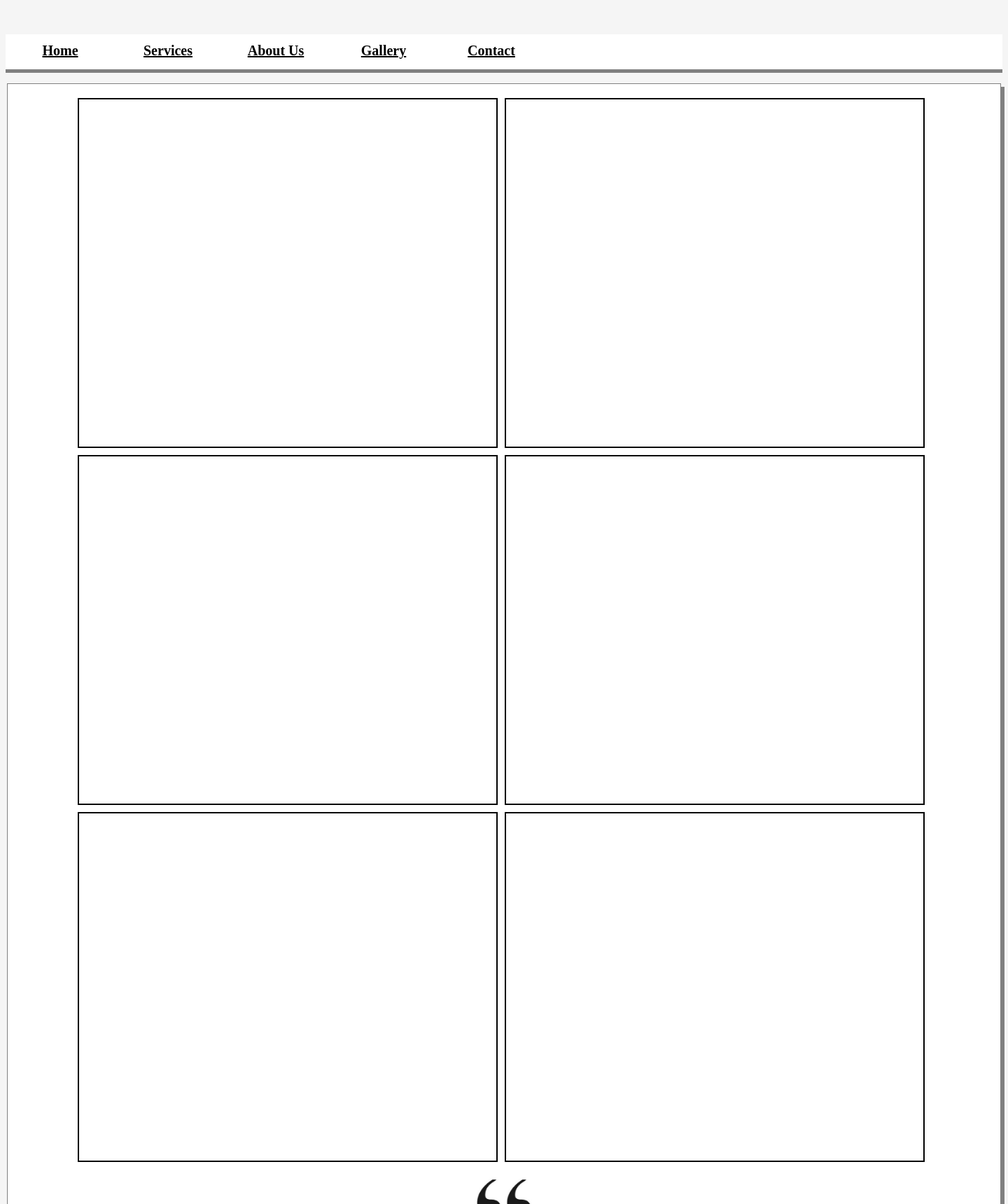
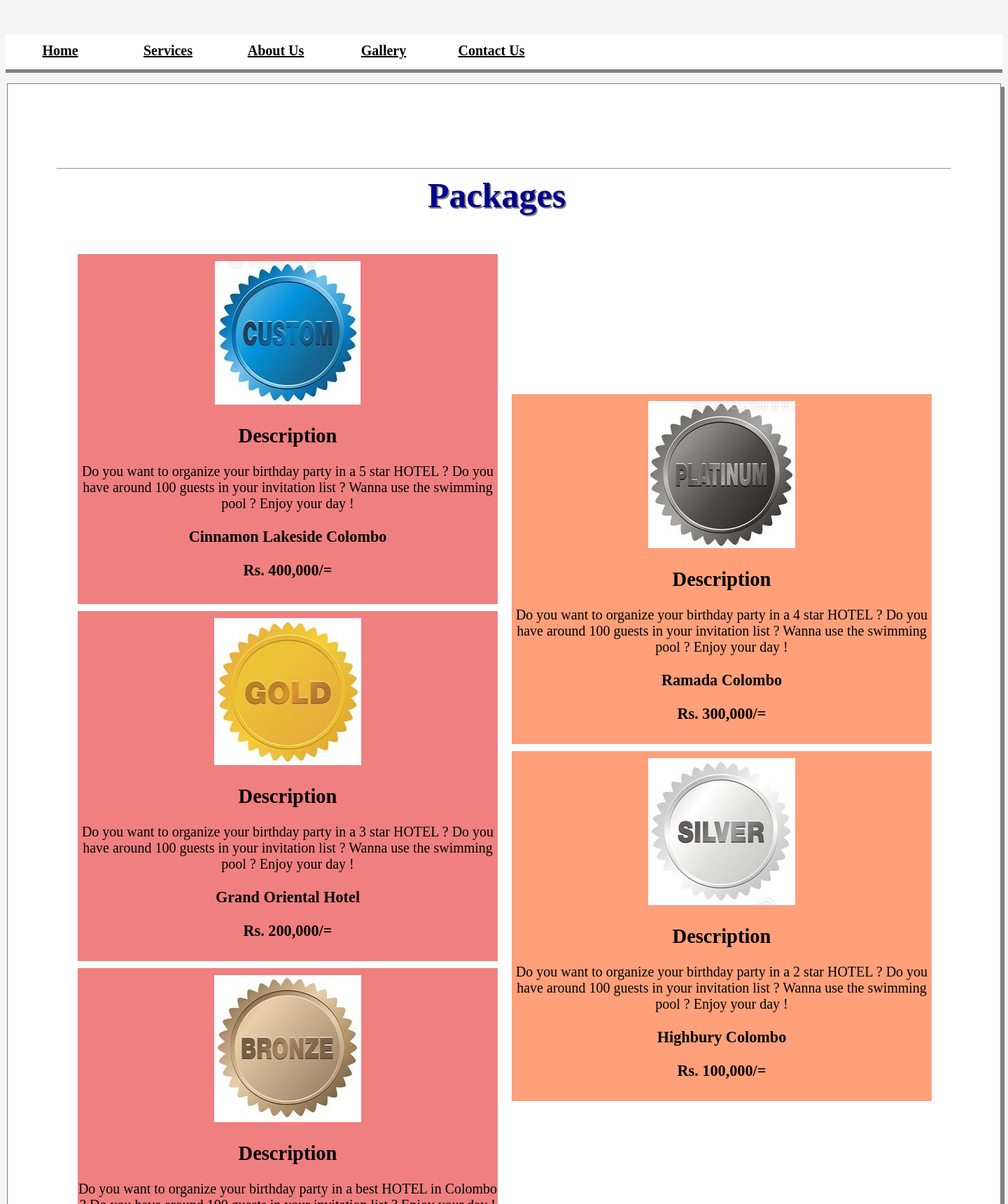
Before and after one commit to isangeeth95/Celebraze, a PHP site: page /homePage.php in a window 1440 px wide. Shown: the part 1001-2721 px from the top of the page at 70% size. Run offline with PHP 8.4, Linux system fonts and the light colour scheme.

Commit message:
Added packeges blocks and added a horizontal line

```diff
--- a/HomePage.css
+++ b/HomePage.css
@@ -243,12 +243,48 @@
 
 /*-------------packages------------*/
 
+.packagesHeader{
+    font-family: "serif";
+    font-size: 40px;
+    font-weight: bold;
+    text-shadow: 2px 2px grey;
+    color: purple;
+    margin-top: -100px;
+    margin-bottom: -50px;
+}
+
+.packages-left{
+    box-sizing: border-box;
+    height: 1520px;
+    width: 600px;
+    //border: 2px solid black;
+    float: left;
+    margin-top: 100px;
+    margin-left: 100px;
+}
+
 .packages-boxleft{
     box-sizing: border-box;
     height: 500px;
     width: 600px;
-    margin: 0px 10px 10px 100px;
-    border: 2px solid black;
+    margin: 0px 0px 10px 0px;
+    //border: 2px solid black;
+    float: left;
+    background-color: lightcoral;
+    transition: font-size 1s;
+}
+
+.packages-boxleft:hover{
+    font-size: 105%;
+    background-color: lightgreen;
+}
+
+.packages-right{
+    margin: 300px 0px 0px 20px;
+    box-sizing: border-box;
+    height: 1520px;
+    width: 600px;
+    //border: 2px solid black;
     float: left;
 }
 
@@ -256,86 +292,49 @@
     box-sizing: border-box;
     height: 500px;
     width: 600px;
-    margin: 0px 100px 10px 0px ;
-    border: 2px solid black;
+    margin: 0px 0px 10px 0px;
+    //border: 2px solid black;
     float: left;
-
+    background-color: lightsalmon;
+    transition: font-size 1s;
 }
 
-#packages-align{
-    padding-top: 100px;
+.packages-boxright:hover{
+    font-size: 105%;
+    background-color: lightseagreen;
+}
+
+.packages-boxleft img ,.packages-boxright img{
+    margin-top: 10px;
+}
+
+.packages-boxleft p{
+    font-size:20px;
+    margin: auto;
+    text-align: center;
+    font-weight: normal;
 }
 
 
-/*-------------packages------------
-
-.packagesBlock{
-    box-sizing: border-box;
-    min-height: 800px;
+.packages-boxright p{
+    font-size:20px;
     margin: auto;
-    //border: 2px solid black;
-    margin-top: 50px;
+    text-align: center;
+    font-weight: normal;
 }
 
 
-#packagesBase1{
-    box-sizing: border-box;
-    width: 20%;
-    margin-top: 50px;
-    float: left;
-}
 
-#packagesBase2{
-    box-sizing: border-box;
-    width: 20%;
-    margin-top: 100px;
-    float: left;
-}
-
-#packagesBase3{
-    box-sizing: border-box;
-    width: 20%;
-    margin-top: 150px;
-    float: left;
-}
-
-#packagesBase4{
-    box-sizing: border-box;
-    width: 20%;
-    margin-top: 200px;
-    float: left;
-}
-
-#packagesBase5{
-    box-sizing: border-box;
-    width: 20%;
-    margin-top: 250px;
-    float: left;
-}
-
-
-#packagesBase1,#packagesBase2,#packagesBase3,#packagesBase4,#packagesBase5, p{
-    //border: 1px solid blue;
-    padding: 0px 10px 0px;
-    text-align: justify;
-}
-
-#packagesBase1,#packagesBase2,#packagesBase3,#packagesBase4,#packagesBase5, img{
-    text-align: center;
-    box-shadow: black;
-}
-
-
-*/
-
+/*-------------quote-----------*/
 
 .quote-box{
-    clear: left;
     box-sizing: border-box;
     width: 800px;
     height: 700px;
     //border: 2px solid black;
-    margin: auto;
+    margin-right: auto;
+    margin-left: auto;
+    margin-top: 50px;
 }
 
 blockquote{
--- a/header.php
+++ b/header.php
@@ -25,7 +25,7 @@
             <td><a href="#"/>Services</td>
             <td><a href="aboutUs.php"/>About Us</td>
             <td><a href="#"/>Gallery</td>
-            <td><a href="contact.php"/>Contact</td>
+            <td><a href="contact.php"/>Contact Us</td>
         </tr>
     </table>
 </div>
--- a/homePage.php
+++ b/homePage.php
@@ -60,7 +60,7 @@
             <td><a href="#"/>Services</td>
             <td><a href="aboutUs.php"/>About Us</td>
             <td><a href="#"/>Gallery</td>
-            <td><a href="contact.php"/>Contact</td>
+            <td><a href="contact.php"/>Contact Us</td>
         </tr>
     </table>
 </div>
@@ -71,76 +71,99 @@
 
 
 <div class="container">
-    <!--
-        <h1>PACKAGES</h1>
 
-        <div class="packagesBlock">
+    <hr style="margin-top: 100px; color: #cb2027; width: 90%">
+    <h1 style="margin-left: 600px" class="packagesHeader">Packages</h1>
 
+    <div class="packages-left">
 
-            <div id="packagesBase1">
-                <img src="homeImages/custom.jpg"/>
-                <p>Do you want to see it in reality?
-                    This would be the great choice you can made to Surprise Your loved one</p>
-            </div>
+        <a href="https://www.tripadvisor.com/Hotels-g293962-Colombo_Western_Province-Hotels.html">
+        <div class="packages-boxleft">
+            <img src="homeImages/custom.jpg"/>
+            <h2>Description</h2><p>Do you want to organize your birthday party in a 5 star HOTEL ?
+                Do you have around 100 guests in your invitation list ? Wanna use the swimming pool ?
+                Enjoy your day !</p>
 
-            <div id="packagesBase2">
-                <img src="homeImages/platinum.jpg"/>
-                <p>Do you want to see it in reality?
-                    This would be the great choice you can made to Surprise Your loved one</p>
-            </div>
+            <h3>Cinnamon Lakeside Colombo</h3>
+            <h3>Rs. 400,000/=</h3>
 
-            <div id="packagesBase3">
-                <img src="homeImages/gold.jpg"/>
-                <p>Do you want to see it in reality?
-                    This would be the great choice you can made to Surprise Your loved one</p>
-            </div>
+        </div>
+        </a>
 
-            <div id="packagesBase4">
-                <img src="homeImages/silver.jpg"/>
-                <p>Do you want to see it in reality?
-                    This would be the great choice you can made to Surprise Your loved one</p>
-            </div>
+        <a href="https://www.tripadvisor.com/Hotels-g293962-Colombo_Western_Province-Hotels.html">
+        <div class="packages-boxleft">
 
-            <div id="packagesBase5">
-                <img src="homeImages/bronze.jpg"/>
-                <p>Do you want to see it in reality?
-                    This would be the great choice you can made to Surprise Your loved one</p>
-            </div>
+            <img src="homeImages/gold.jpg"/>
+            <h2>Description</h2><p>Do you want to organize your birthday party in a 3 star HOTEL ?
+                Do you have around 100 guests in your invitation list ? Wanna use the swimming pool ?
+                Enjoy your day !</p>
+
+            <h3>Grand Oriental Hotel</h3>
+            <h3>Rs. 200,000/=</h3>
+
         </div>
-    -->
+        </a>
 
-    <div class="packages-boxleft">
+        <a href="https://www.tripadvisor.com/Hotels-g293962-Colombo_Western_Province-Hotels.html">
+        <div class="packages-boxleft">
 
-    </div>
+            <img src="homeImages/bronze.jpg"/>
+            <h2>Description</h2><p>Do you want to organize your birthday party in a best HOTEL in Colombo ?
+                Do you have around 100 guests in your invitation list ?
+                Enjoy your day !</p>
 
-    <div class="packages-boxright" id="packages-align">
+            <h3>Juliana Hotel</h3>
+            <h3>Rs. 50,000/=</h3>
 
-    </div>
-
-    <div class="packages-boxleft">
-
-    </div>
-
-    <div class="packages-boxright">
-
-    </div>
-
-    <div class="packages-boxleft">
-
-    </div>
-
-    <div class="packages-boxright">
+        </div>
+        </a>
 
     </div>
 
 
+    <div class="packages-right">
+
+        <a href="https://www.tripadvisor.com/Hotels-g293962-Colombo_Western_Province-Hotels.html">
+        <div class="packages-boxright">
+
+            <img src="homeImages/platinum.jpg"/>
+            <h2>Description</h2><p>Do you want to organize your birthday party in a 4 star HOTEL ?
+                Do you have around 100 guests in your invitation list ? Wanna use the swimming pool ?
+                Enjoy your day !</p>
+
+            <h3>Ramada Colombo</h3>
+            <h3>Rs. 300,000/=</h3>
+
+        </div>
+        </a>
+
+        <a href="https://www.tripadvisor.com/Hotels-g293962-Colombo_Western_Province-Hotels.html">
+        <div class="packages-boxright">
+
+            <img src="homeImages/silver.jpg"/>
+            <h2>Description</h2><p>Do you want to organize your birthday party in a 2 star HOTEL ?
+                Do you have around 100 guests in your invitation list ? Wanna use the swimming pool ?
+                Enjoy your day !</p>
+
+            <h3>Highbury Colombo</h3>
+            <h3>Rs. 100,000/=</h3>
+
+        </div>
+        </a>
+
+    </div>
+    <hr style="margin-top: -200px; color: #cb2027; clear: left; width: 90%">
+
 
     <div class="quote-box">
         <blockquote>
-            <p id="quote">There are two great days in a person's life-the day we are born and the day we discover why</p>
+            <p id="quote">There are two great days in a person's life-the day we
+                are born and the day we discover why</p>
             <hr>
             <h2>William Barclay</h2>
-            <p>Scottish author, radio and television presenter, Church of Scotland minister and Professor of Divinity and Biblical Criticism at the University of Glasgow.</p>
+            <p>Scottish author, radio and television presenter, Church of Scotland
+                minister and Professor of Divinity and Biblical Criticism at the University
+                of Glasgow.</p>
         </blockquote>
     </div>
 
```
